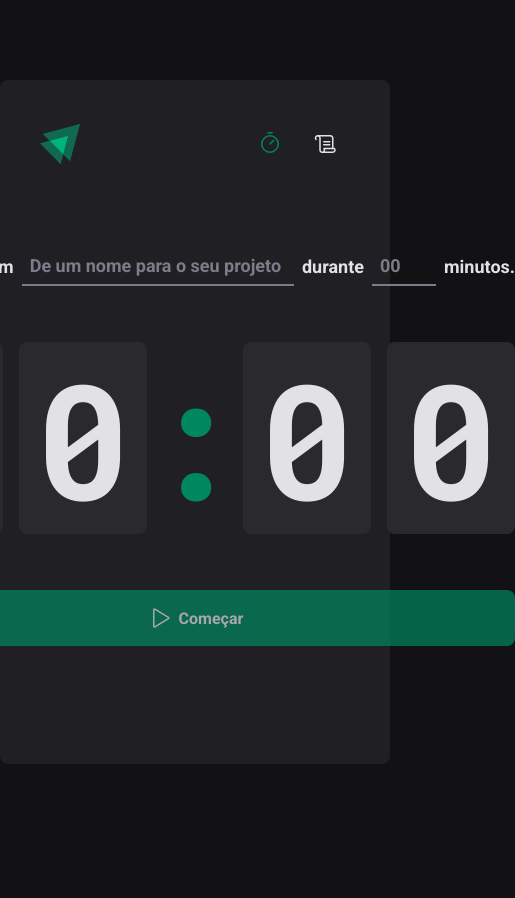
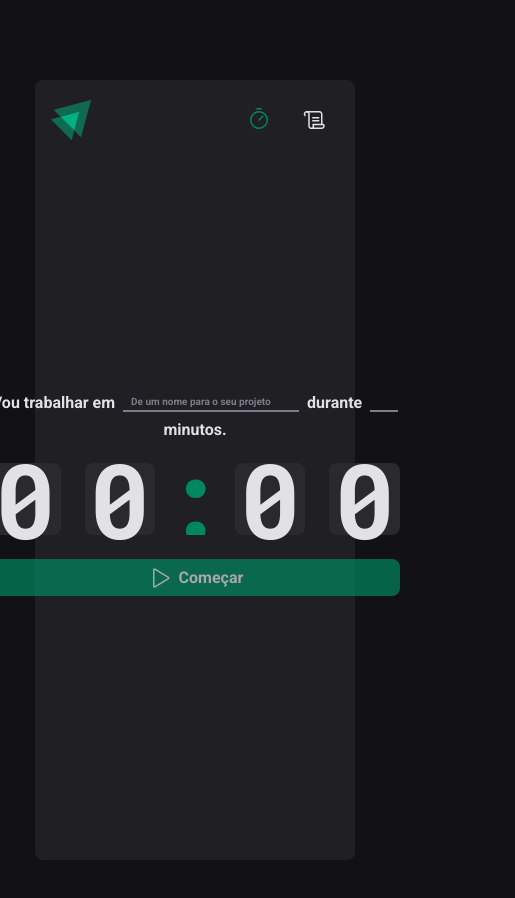
Before and after one commit to FelipeRBDantas/02-ignite-timer, a React (Vite) app: page / in a window 390 px wide. Shown: the top 898 px of the page, 515 px wide, since content can reach past the window. Before the commit the page ends 844 px from the top, so only its background shows below. Built offline with nearby package versions, Linux system fonts and the light colour scheme.

Commit message:
responsiveness alignment

```diff
--- a/src/layouts/DefaultLayout/styles.ts
+++ b/src/layouts/DefaultLayout/styles.ts
@@ -1,14 +1,44 @@
 import styled from 'styled-components'
 
 export const LayoutContainer = styled.div`
-  max-width: 74rem;
+  max-width: 60rem;
   height: calc(100vh - 10rem);
   margin: 5rem auto;
-  padding: 2.5rem;
+  padding: 1.5rem;
 
   background: ${(props) => props.theme['gray-800']};
   border-radius: 8px;
 
   display: flex;
   flex-direction: column;
+
+  @media (max-width: 1440px) {
+    padding: 2.5rem;
+    max-width: 60rem;
+    height: calc(100vh - 6rem);
+  }
+
+  @media (max-width: 1024px) {
+    padding: 2rem;
+    max-width: 44rem;
+    height: calc(100vh - 8rem);
+  }
+
+  @media (max-width: 768px) {
+    padding: 1.5rem;
+    max-width: 28rem;
+    height: calc(100vh - 6rem);
+  }
+
+  @media (max-width: 425px) {
+    padding: 1rem;
+    max-width: 20rem;
+    height: calc(100vh - 4rem);
+  }
+
+  @media (max-width: 320px) {
+    padding: 0.5rem;
+    max-width: 20rem;
+    height: calc(100vh - 2rem);
+  }
 `
--- a/src/pages/Home/styles.ts
+++ b/src/pages/Home/styles.ts
@@ -12,7 +12,27 @@ export const HomeContainer = styled.main`
     display: flex;
     flex-direction: column;
     align-items: center;
-    gap: 3.5rem;
+    gap: 3rem;
+
+    @media (max-width: 1440px) {
+      gap: 3rem;
+    }
+
+    @media (max-width: 1024px) {
+      gap: 2.5rem;
+    }
+
+    @media (max-width: 768px) {
+      gap: 2rem;
+    }
+
+    @media (max-width: 425px) {
+      gap: 1.5rem;
+    }
+
+    @media (max-width: 320px) {
+      gap: 1rem;
+    }
   }
 `
 
@@ -23,18 +43,18 @@ export const FormContainer = styled.div`
   justify-content: center;
   gap: 0.5rem;
   color: ${(props) => props.theme['gray-100']};
-  font-size: 1.125rem;
+  font-size: 1rem;
   font-weight: bold;
   flex-wrap: wrap;
 `
 
 const BaseInput = styled.input`
   background: transparent;
-  height: 2.5rem;
+  height: 2rem;
   border: 0;
   border-bottom: 2px solid ${(props) => props.theme['gray-500']};
   font-weight: bold;
-  font-size: 1.125rem; // inherit
+  font-size: 1rem; // inherit
   padding: 0 0.5rem;
   color: ${(props) => props.theme['gray-100']};
 
@@ -46,64 +66,181 @@ const BaseInput = styled.input`
   &::placeholder {
     color: ${(props) => props.theme['gray-500']};
   }
+
+  @media (max-width: 1440px) {
+    height: 2rem;
+    font-size: 1rem;
+  }
+
+  @media (max-width: 1024px) {
+    height: 1.75rem;
+    font-size: 0.875rem;
+  }
+
+  @media (max-width: 768px) {
+    height: 1.5rem;
+    font-size: 0.75rem;
+  }
+
+  @media (max-width: 425px) {
+    height: 1.25rem;
+    font-size: 0.625rem;
+  }
+
+  @media (max-width: 320px) {
+    height: 1rem;
+    font-size: 0.5rem;
+  }
 `
 
 export const TaskInput = styled(BaseInput)`
-  flex: 1;
-  /* background: ${(props) => props.theme['gray-500']};
-  padding: 1rem;
-  border-radius: 8px;
-  border: 0;
-  color: ${(props) => props.theme['gray-100']};
-  &::placeholder {
-    color: ${(props) => props.theme['gray-300']};
-  } */
+  width: 17rem;
+
+  @media (max-width: 1440px) {
+    width: 17rem;
+  }
+
+  @media (max-width: 1024px) {
+    width: 15rem;
+  }
+
+  @media (max-width: 768px) {
+    width: 13rem;
+  }
+
+  @media (max-width: 425px) {
+    width: 11rem;
+  }
+
+  @media (max-width: 320px) {
+    width: 9rem;
+  }
 `
 
 export const MinutesAmountInput = styled(BaseInput)`
-  width: 4rem;
-  /* text-align: center;
+  width: 2.5rem;
 
-  background: ${(props) => props.theme['gray-500']};
-  padding: 1rem;
-  border-radius: 8px;
-  border: 0;
-  color: ${(props) => props.theme['gray-100']};
-  &::placeholder {
-    color: ${(props) => props.theme['gray-300']};
-  } */
+  @media (max-width: 1440px) {
+    width: 3.5rem;
+  }
+
+  @media (max-width: 1024px) {
+    width: 2.25rem;
+  }
+
+  @media (max-width: 768px) {
+    width: 2rem;
+  }
+
+  @media (max-width: 425px) {
+    width: 1.75rem;
+  }
+
+  @media (max-width: 320px) {
+    width: 1.5rem;
+  }
 `
 
 export const CountdownContainer = styled.div`
   font-family: 'Roboto Mono', monospace;
-  font-size: 10rem;
-  line-height: 8rem;
+  font-size: 9rem;
+  line-height: 7rem;
   color: ${(props) => props.theme['gray-100']};
 
   display: flex;
-  gap: 1rem;
+  gap: 1.5rem;
+
+  @media (max-width: 1440px) {
+    font-size: 9rem;
+    line-height: 7rem;
+  }
+
+  @media (max-width: 1024px) {
+    font-size: 7.5rem;
+    line-height: 5rem;
+  }
+
+  @media (max-width: 768px) {
+    font-size: 7rem;
+    line-height: 4rem;
+  }
+
+  @media (max-width: 425px) {
+    font-size: 6.5rem;
+    line-height: 3rem;
+  }
+
+  @media (max-width: 320px) {
+    font-size: 6rem;
+    line-height: 2rem;
+  }
 
   span {
     background: ${(props) => props.theme['gray-700']};
-    padding: 2rem 1rem;
+    padding: 1.5rem 0.5rem;
     border-radius: 8px;
+
+    @media (max-width: 1440px) {
+      padding: 1.5rem 0.5rem;
+    }
+
+    @media (max-width: 1024px) {
+      padding: 1.25rem 0.25rem;
+    }
+
+    @media (max-width: 768px) {
+      padding: 1rem 0.25rem;
+    }
+
+    @media (max-width: 425px) {
+      padding: 0.75rem 0.25rem;
+    }
+
+    @media (max-width: 320px) {
+      padding: 0.5rem 0.25rem;
+    }
   }
 `
 
 export const Separator = styled.div`
-  padding: 2rem 0;
+  padding: 1.5rem 0;
   color: ${(props) => props.theme['green-500']};
 
-  width: 4rem;
+  width: 3.5rem;
   overflow: hidden;
   display: flex;
   justify-content: center;
+
+  @media (max-width: 1440px) {
+    padding: 1.5rem 0;
+    width: 3.5rem;
+  }
+
+  @media (max-width: 1024px) {
+    padding: 1.25rem 0;
+    width: 3rem;
+  }
+
+  @media (max-width: 768px) {
+    padding: 1rem 0;
+    width: 2.5rem;
+  }
+
+  @media (max-width: 425px) {
+    padding: 0.75rem 0;
+    width: 2rem;
+  }
+
+  @media (max-width: 320px) {
+    padding: 0.5rem 0;
+    width: 1.5rem;
+  }
 `
 
 export const StartCountdownButton = styled.button`
   width: 100%;
   border: 0;
-  padding: 1rem;
+  padding: 0.8rem;
   border-radius: 8px;
 
   display: flex;
@@ -126,4 +263,24 @@ export const StartCountdownButton = styled.button`
   &:not(:disabled):hover {
     background: ${(props) => props.theme['green-700']};
   }
+
+  @media (max-width: 1440px) {
+    padding: 0.8rem;
+  }
+
+  @media (max-width: 1024px) {
+    padding: 0.6rem;
+  }
+
+  @media (max-width: 768px) {
+    padding: 0.5rem;
+  }
+
+  @media (max-width: 425px) {
+    padding: 0.4rem;
+  }
+
+  @media (max-width: 320px) {
+    padding: 0.3rem;
+  }
 `
```
